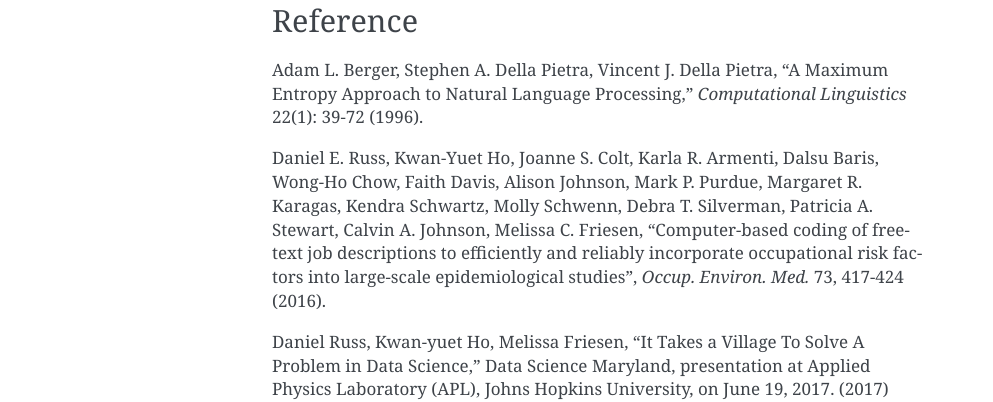
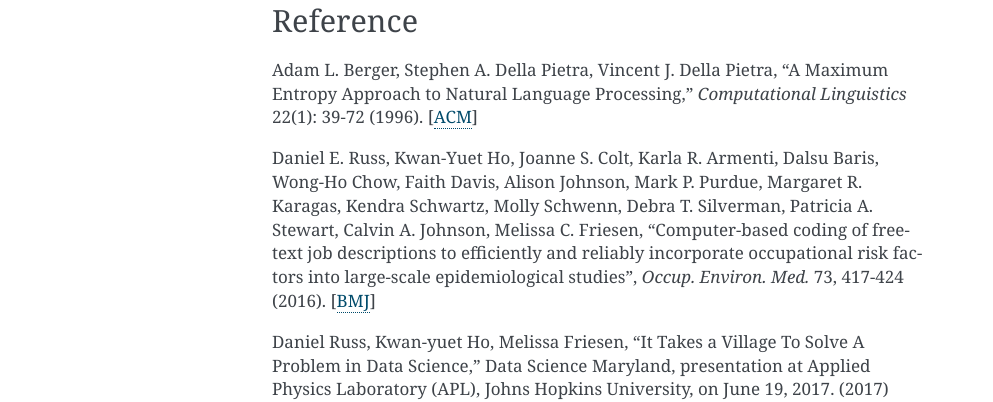
Before and after one commit to stephenhky/PyShortTextCategorization, a Sphinx documentation site: the page built from docs/tutorial_maxent.rst, in a window 1280 px wide. Shown: the part 1171-1573 px from the top of the page, without its empty margins (148-1141 px from the left). Built offline with Sphinx 7.4.7, drawn with Linux system fonts in a browser that asks for light colours.

Commit message:
references for maxent with links updated

```diff
--- a/docs/tutorial_maxent.rst
+++ b/docs/tutorial_maxent.rst
@@ -47,9 +47,11 @@
 Reference
 ---------
 
-Adam L. Berger, Stephen A. Della Pietra, Vincent J. Della Pietra, "A Maximum Entropy Approach to Natural Language Processing," *Computational Linguistics* 22(1): 39-72 (1996).
+Adam L. Berger, Stephen A. Della Pietra, Vincent J. Della Pietra, "A Maximum Entropy Approach to Natural Language Processing," *Computational Linguistics* 22(1): 39-72 (1996). [`ACM
+<http://dl.acm.org/citation.cfm?id=234289>`_]
 
-Daniel E. Russ, Kwan-Yuet Ho, Joanne S. Colt, Karla R. Armenti, Dalsu Baris, Wong-Ho Chow, Faith Davis, Alison Johnson, Mark P. Purdue, Margaret R. Karagas, Kendra Schwartz, Molly Schwenn, Debra T. Silverman, Patricia A. Stewart, Calvin A. Johnson, Melissa C. Friesen, “Computer-based coding of free-text job descriptions to efficiently and reliably incorporate occupational risk factors into large-scale epidemiological studies”, *Occup. Environ. Med.* 73, 417-424 (2016).
+Daniel E. Russ, Kwan-Yuet Ho, Joanne S. Colt, Karla R. Armenti, Dalsu Baris, Wong-Ho Chow, Faith Davis, Alison Johnson, Mark P. Purdue, Margaret R. Karagas, Kendra Schwartz, Molly Schwenn, Debra T. Silverman, Patricia A. Stewart, Calvin A. Johnson, Melissa C. Friesen, “Computer-based coding of free-text job descriptions to efficiently and reliably incorporate occupational risk factors into large-scale epidemiological studies”, *Occup. Environ. Med.* 73, 417-424 (2016). [`BMJ
+<http://oem.bmj.com/content/73/6/417.long>`_]
 
 Daniel Russ, Kwan-yuet Ho, Melissa Friesen, "It Takes a Village To Solve A Problem in Data Science," Data Science Maryland, presentation at Applied Physics Laboratory (APL), Johns Hopkins University, on June 19, 2017. (2017) [`Slideshare
 <https://www.slideshare.net/DataScienceMD/it-takes-a-village-to-solve-a-problem-in-data-science>`_]
```
